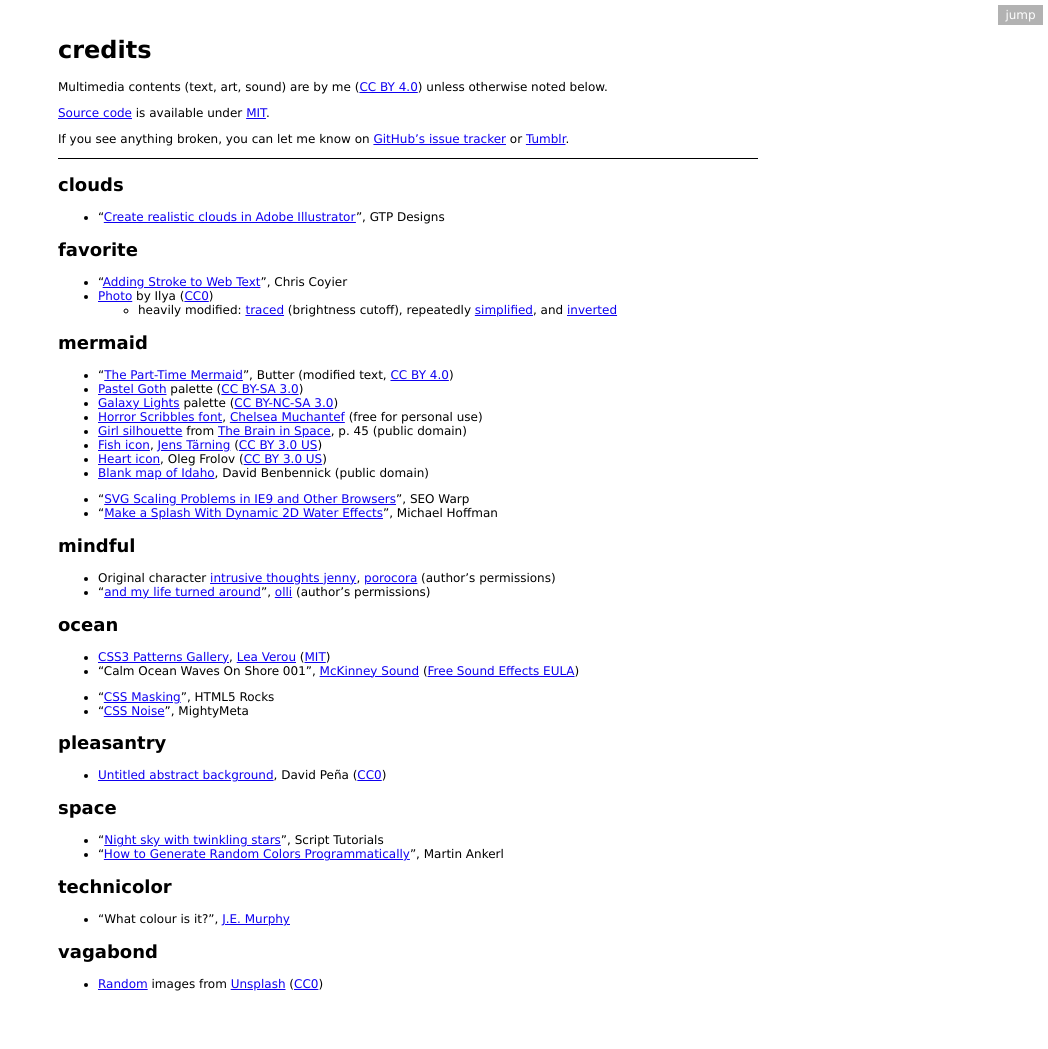
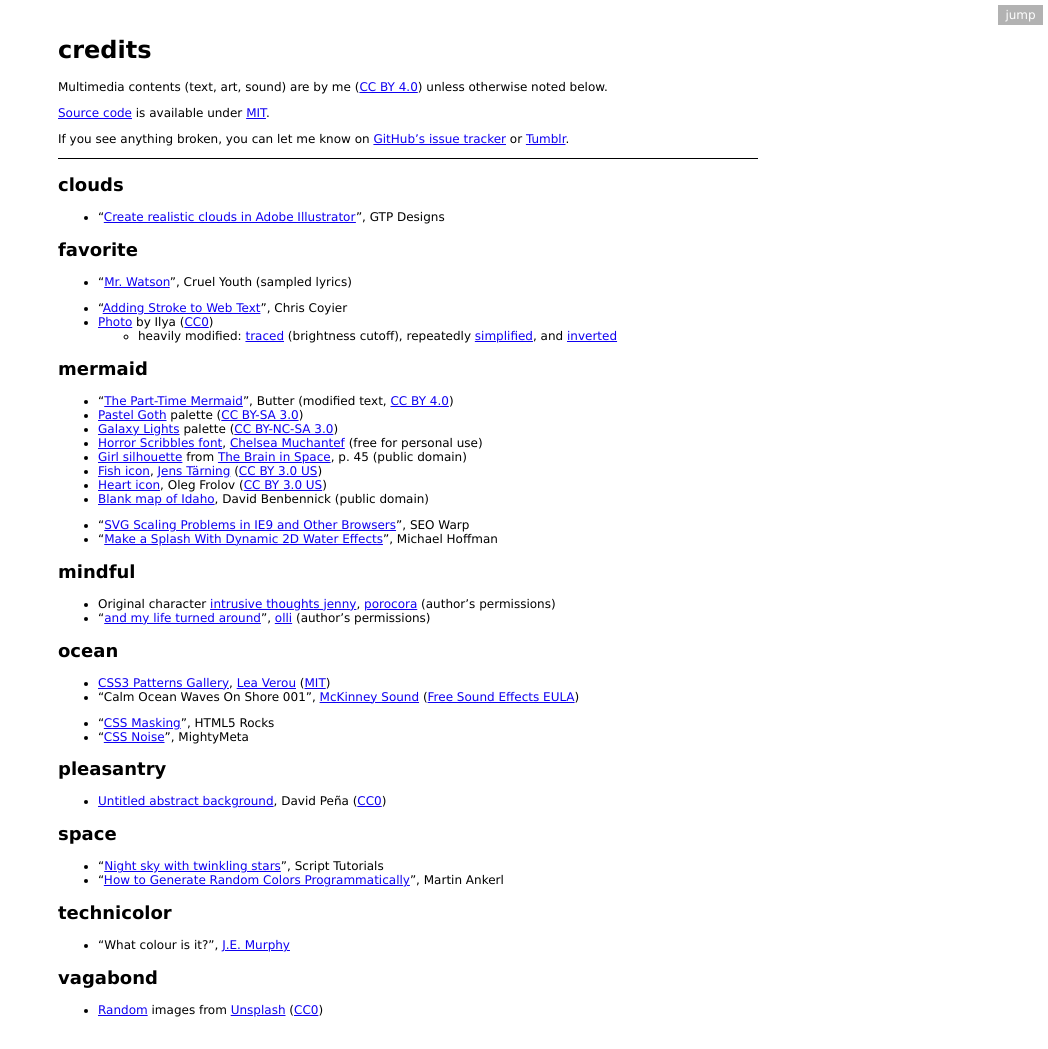
Before and after one commit to redsummernight/redsummernight.github.io, a Jekyll site: the page built from credits/index.html, in a window 1280 px wide. Shown: the whole page, without its empty margins (232-1280 px from the left). Built offline with Jekyll 4.4.1, drawn with Linux system fonts in a browser that asks for light colours; before the commit the page ends 1023 px from its top, so only the background shows below that.

Commit message:
Update credits for Cruel Youth
Use hex.

```diff
--- a/color/favorite/index.html
+++ b/color/favorite/index.html
@@ -1,6 +1,8 @@
 ---
 title: favorite
 description: sad sad girl
+credits: |
+ - "[Mr. Watson](https://www.youtube.com/watch?v=bqUZn0gWLk4)", Cruel Youth (sampled lyrics)
 references: |
  - "[Adding Stroke to Web Text](https://css-tricks.com/adding-stroke-to-web-text/)", Chris Coyier
  - [Photo](https://unsplash.com/photos/D62hQefhteg/) by Ilya
@@ -61,4 +63,4 @@
 	{{ raw_scss | scssify }}
 </style>
 <h1>you're the only one who knows my favorite color...<br>
-and it's <span id="color-name">powder blue</span></h1>
+and it's <span id="color-name">#B0E0E6</span></h1>
```
